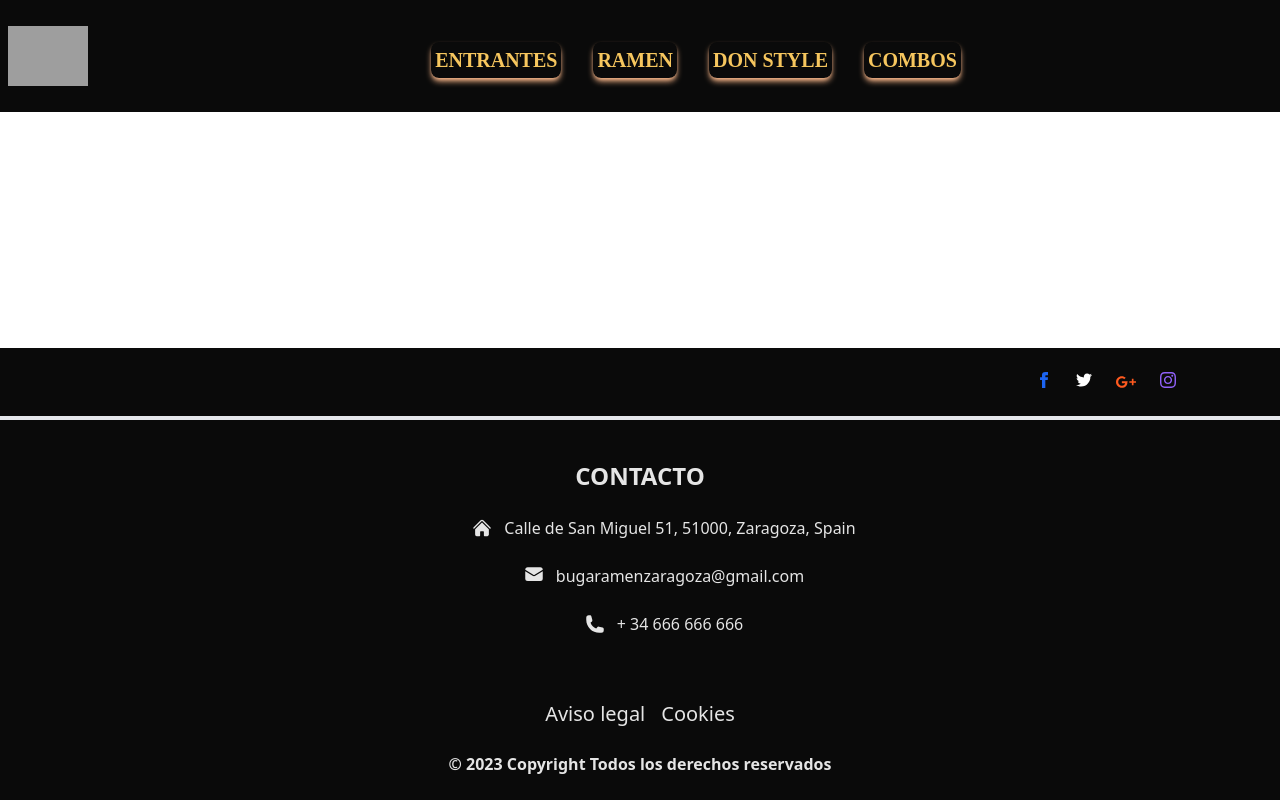
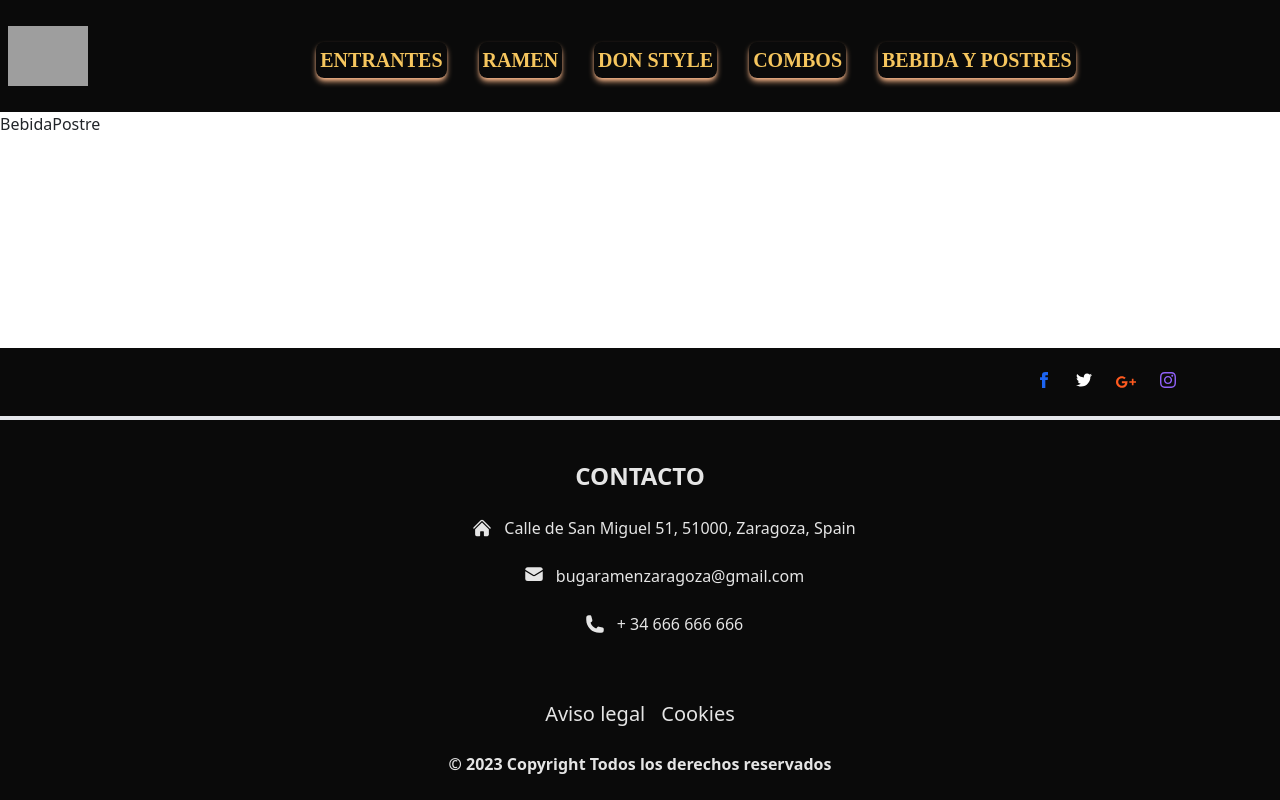
Before and after one commit to EndeSun/Buga-Project, a React (Vite) app: page /BebidaPostre in a window 1280 px wide. Built offline with nearby package versions, Linux system fonts and the light colour scheme; grey boxes are pictures that could not be loaded.

Commit message:
Añadido el enlace del apartado de bebidas y postres en el menú desplegable, adaptado en los diferentes dispositivos, creado el Link en react-router y eliminado el enlace y componente de postre, se ha fusionado con la bebida

```diff
--- a/src/App.jsx
+++ b/src/App.jsx
@@ -12,9 +12,8 @@ import { Table } from "react-bootstrap";
 import HeaderApp from "./components/HeaderApp";
 import FooterApp from "./components/FooterApp";
 import Home from "./pages/Home";
-import Bebida from "./pages/Carta/Bebida";
+import BebidaPostre from "./pages/Carta/BebidaPostre";
 import Ramen from "./pages/Carta/Ramen";
-import Postre from "./pages/Carta/Postre";
 import Entrantes from "./pages/Carta/Entrantes";
 import Don from "./pages/Carta/Don";
 import Combos from "./pages/Carta/Combos";
@@ -35,12 +34,11 @@ function App() {
       <main>
         <Routes>
           <Route path="/" element={<Home />} />
-          <Route path="/Bebida" element={<Bebida />} />
+          <Route path="/BebidaPostre" element={<BebidaPostre />} />
           <Route path="/Carta" element={<Carta />} />
           <Route path="/Combos" element={<Combos />} />
           <Route path="/Don" element={<Don />} />
           <Route path="/Entrantes" element={<Entrantes />} />
-          <Route path="/Postre" element={<Postre />} />
           <Route path="/Ramen" element={<Ramen />} />
           <Route path="/AvisoLegal" element={<AvisoLegal />} />
           <Route path="/Cookies" element={<Cookies />} />
--- a/src/components/HeaderApp.jsx
+++ b/src/components/HeaderApp.jsx
@@ -53,6 +53,12 @@ function HeaderApp() {
             Combos
           </Link>
           <Link
+            to="/BebidaPostre"
+            className="navBar2 p-1 no-underline  rounded-lg bg-transparent text-neutral-200 text-xl font-razha uppercase font-bold hover:duration-500 hover:text-amber-200 my-2 md:text-xl lg:text-3xl md:border-none lg:m-4 md:shadow-md md:shadow-orange-300"
+          >
+            Bebida y Postres
+          </Link>
+          <Link
             to="/"
             className="navBar2 p-1 no-underline rounded-lg bg-transparent text-neutral-200 text-xl font-razha uppercase font-bold hover:duration-500 hover:text-amber-200 my-2 md:text-4xl md:borderc-none md:hidden md:shadow-md md:shadow-orange-300"
           >
--- a/src/components/NavBarApp.jsx
+++ /dev/null
@@ -1,33 +0,0 @@
-import React from "react";
-import {BrowserRouter, Route, Routes, Link, useParams, Outlet} from 'react-router-dom'
-import styled from 'styled-components'
-
-function NavBar() {
-  return (
-    <>
-      <h1><Link to = "/" >NavBar de la aplicación</Link></h1>
-      <ul>
-        <li>
-          <Link to="/Entrantes">Entrantes</Link>
-        </li>
-        <li>
-          <Link to="/Ramen">Ramen</Link>
-        </li>
-        <li>
-          <Link to="/Don">Don Style</Link>
-        </li>
-        <li>
-          <Link to="/Combos">Combos Especiales</Link>
-        </li>
-        <li>
-          <Link to="#">Idiomas</Link> //Falta ver cómo hacerlo
-        </li>
-        <li>
-          <Link to="/FormularioContacto">Contacto</Link>
-        </li>
-      </ul>
-    </>
-  );
-}
-
-export default NavBar;
--- a/src/pages/Carta/Bebida.jsx
+++ /dev/null
@@ -1,10 +0,0 @@
-// La página de bebida
-import React from 'react'
-
-function Bebida() {
-  return (
-    <div>Bebida</div>
-  )
-}
-
-export default Bebida
--- /dev/null
+++ b/src/pages/Carta/BebidaPostre.jsx
@@ -0,0 +1,9 @@
+import React from 'react'
+
+function BebidaPostre() {
+  return (
+    <div>BebidaPostre</div>
+  )
+}
+
+export default BebidaPostre
--- a/src/pages/Carta/Postre.jsx
+++ /dev/null
@@ -1,10 +0,0 @@
-// La página de postre en concreto
-import React from 'react'
-
-function Postre() {
-  return (
-    <div>Postre</div>
-  )
-}
-
-export default Postre
```
